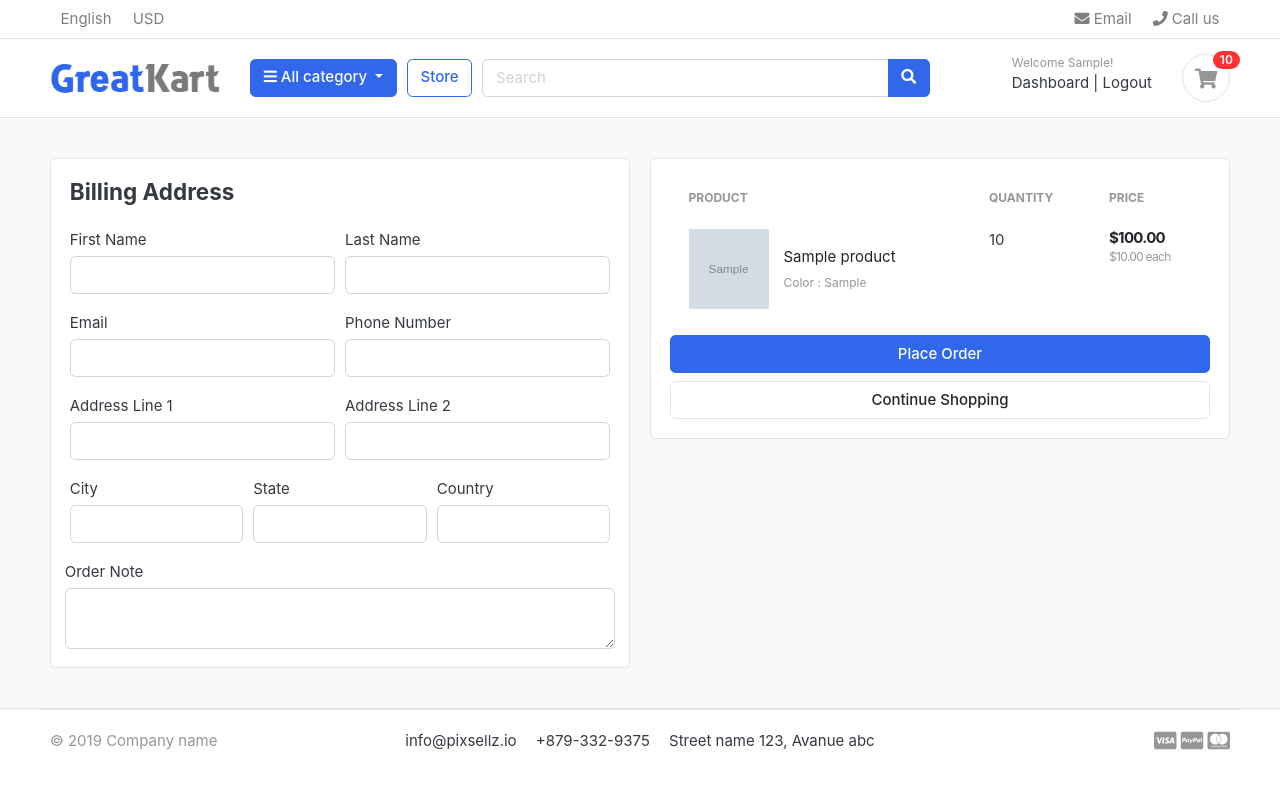
After one commit to A7med650/E-commerce, a Django app: page /cart/checkout/ in a window 1280 px wide. The commit adds this page. Run offline with Django 3.2, Linux system fonts and the light colour scheme; a user stored in the database is signed in; tables that the repository leaves empty hold one stand-in row (values such as "Sample post"); grey boxes marked "Sample" are stand-in pictures; some libraries are stand-ins or nearby versions; some web fonts are replaced.

Commit message:
handled cart and checkout page for the logged in users

```diff
--- a/carts/context_processors.py
+++ b/carts/context_processors.py
@@ -9,7 +9,10 @@ def counter(request):
     else:
         try:
             cart = Cart.objects.filter(cart_id=__cart_id(request))
-            cart_items = CartItem.objects.filter(cart=cart[:1])
+            if request.user.is_authenticated:
+                cart_items = CartItem.objects.filter(user=request.user)
+            else:
+                cart_items = CartItem.objects.filter(cart=cart[:1])
             for cart_item in cart_items:
                 cart_count += cart_item.quantity
         except Cart.DoesNotExist:
--- a/carts/models.py
+++ b/carts/models.py
@@ -1,5 +1,6 @@
 from django.db import models
 from store.models import Product, Variation
+from accounts.models import Account
 
 # Create your models here.
 
@@ -13,9 +14,10 @@ class Cart(models.Model):
 
 
 class CartItem(models.Model):
+    user = models.ForeignKey(Account, on_delete=models.CASCADE, null=True)
     product = models.ForeignKey(Product, on_delete=models.CASCADE)
     variations = models.ManyToManyField(Variation, blank=True)
-    cart = models.ForeignKey(Cart, on_delete=models.CASCADE)
+    cart = models.ForeignKey(Cart, on_delete=models.CASCADE, null=True)
     quantity = models.IntegerField()
     is_active = models.BooleanField(default=True)
 
--- a/carts/urls.py
+++ b/carts/urls.py
@@ -8,4 +8,5 @@ urlpatterns = [
          views.decrement_cart_item, name='decrement_cart_item'),
     path('remove-cart-item/<int:product_id>/<int:cart_item_id>/',
          views.remove_cart_item, name='remove_cart_item'),
+    path('checkout/', views.checkout, name="checkout"),
 ]
--- a/carts/views.py
+++ b/carts/views.py
@@ -2,6 +2,7 @@ from django.shortcuts import render, get_object_or_404, redirect
 from store.models import Product, Variation
 from .models import Cart, CartItem
 from django.core.exceptions import ObjectDoesNotExist
+from django.contrib.auth.decorators import login_required
 
 # Create your views here.
 
@@ -16,68 +17,123 @@ def __cart_id(request):
 
 
 def add_cart(request, product_id):
+    current_user = request.user
     product = get_object_or_404(Product, id=product_id)
-    product_variation = []
-    if request.method == 'POST':
-        for item in request.POST:
-            key = item
-            value = request.POST.get(key)
-            try:
-                variation = Variation.objects.get(
-                    product=product, variation_category__iexact=key, variation_value__iexact=value)
-                product_variation.append(variation)
-            except:
-                pass
-    try:
-        cart = Cart.objects.get(cart_id=__cart_id(request))
-    except Cart.DoesNotExist:
-        cart = Cart.objects.create(cart_id=__cart_id(request))
-        cart.save()
+    if current_user.is_authenticated:
+        product_variation = []
+        if request.method == 'POST':
+            for item in request.POST:
+                key = item
+                value = request.POST.get(key)
+                try:
+                    variation = Variation.objects.get(
+                        product=product, variation_category__iexact=key, variation_value__iexact=value)
+                    product_variation.append(variation)
+                except:
+                    pass
 
-    is_cart_item_exists = CartItem.objects.filter(
-        product=product, cart=cart).exists()
-    if is_cart_item_exists:
-        cart_item = CartItem.objects.filter(
-            product=product, cart=cart)
+        is_cart_item_exists = CartItem.objects.filter(
+            product=product, user=current_user).exists()
+        if is_cart_item_exists:
+            cart_item = CartItem.objects.filter(
+                product=product, user=current_user)
 
-        ex_var_list = []
-        id = []
-        for item in cart_item:
-            existing_variation = item.variations.all()
-            ex_var_list.append(list(existing_variation))
-            id.append(item.id)
-        print(ex_var_list)
+            ex_var_list = []
+            id = []
+            for item in cart_item:
+                existing_variation = item.variations.all()
+                ex_var_list.append(list(existing_variation))
+                id.append(item.id)
+            print(ex_var_list)
 
-        if product_variation in ex_var_list:
-            index = ex_var_list.index(product_variation)
-            item_id = id[index]
-            item = CartItem.objects.get(product=product, id=item_id)
-            item.quantity += 1
-            item.save()
+            if product_variation in ex_var_list:
+                index = ex_var_list.index(product_variation)
+                item_id = id[index]
+                item = CartItem.objects.get(product=product, id=item_id)
+                item.quantity += 1
+                item.save()
+            else:
+                item = CartItem.objects.create(
+                    product=product, quantity=1, user=current_user)
+                if len(product_variation) > 0:
+                    item.variations.clear()
+                    item.variations.add(*product_variation)
+                item.save()
         else:
-            item = CartItem.objects.create(
+            cart_item = CartItem.objects.create(
+                product=product, quantity=1, user=current_user)
+            if len(product_variation) > 0:
+                cart_item.variations.clear()
+                cart_item.variations.add(*product_variation)
+            cart_item.save()
+
+        return redirect('cart')
+    else:
+        product_variation = []
+        if request.method == 'POST':
+            for item in request.POST:
+                key = item
+                value = request.POST.get(key)
+                try:
+                    variation = Variation.objects.get(
+                        product=product, variation_category__iexact=key, variation_value__iexact=value)
+                    product_variation.append(variation)
+                except:
+                    pass
+        try:
+            cart = Cart.objects.get(cart_id=__cart_id(request))
+        except Cart.DoesNotExist:
+            cart = Cart.objects.create(cart_id=__cart_id(request))
+            cart.save()
+
+        is_cart_item_exists = CartItem.objects.filter(
+            product=product, cart=cart).exists()
+        if is_cart_item_exists:
+            cart_item = CartItem.objects.filter(
+                product=product, cart=cart)
+
+            ex_var_list = []
+            id = []
+            for item in cart_item:
+                existing_variation = item.variations.all()
+                ex_var_list.append(list(existing_variation))
+                id.append(item.id)
+            print(ex_var_list)
+
+            if product_variation in ex_var_list:
+                index = ex_var_list.index(product_variation)
+                item_id = id[index]
+                item = CartItem.objects.get(product=product, id=item_id)
+                item.quantity += 1
+                item.save()
+            else:
+                item = CartItem.objects.create(
+                    product=product, quantity=1, cart=cart)
+                if len(product_variation) > 0:
+                    item.variations.clear()
+                    item.variations.add(*product_variation)
+                item.save()
+        else:
+            cart_item = CartItem.objects.create(
                 product=product, quantity=1, cart=cart)
             if len(product_variation) > 0:
-                item.variations.clear()
-                item.variations.add(*product_variation)
-            item.save()
-    else:
-        cart_item = CartItem.objects.create(
-            product=product, quantity=1, cart=cart)
-        if len(product_variation) > 0:
-            cart_item.variations.clear()
-            cart_item.variations.add(*product_variation)
-        cart_item.save()
+                cart_item.variations.clear()
+                cart_item.variations.add(*product_variation)
+            cart_item.save()
 
-    return redirect('cart')
+        return redirect('cart')
 
 
 def decrement_cart_item(request, product_id, cart_item_id):
-    cart = Cart.objects.get(cart_id=__cart_id(request))
     product = get_object_or_404(Product, id=product_id)
     try:
-        cart_item = CartItem.objects.get(
-            cart=cart, product=product, id=cart_item_id)
+        if request.user.is_authenticated:
+            cart_item = CartItem.objects.get(
+                user=request.user, product=product, id=cart_item_id)
+        else:
+            cart = Cart.objects.get(cart_id=__cart_id(request))
+            cart_item = CartItem.objects.get(
+                cart=cart, product=product, id=cart_item_id)
         if cart_item.quantity > 1:
             cart_item.quantity -= 1
             cart_item.save()
@@ -89,10 +145,14 @@ def decrement_cart_item(request, product_id, cart_item_id):
 
 
 def remove_cart_item(request, product_id, cart_item_id):
-    cart = Cart.objects.get(cart_id=__cart_id(request))
     product = get_object_or_404(Product, id=product_id)
-    cart_item = CartItem.objects.get(
-        cart=cart, product=product, id=cart_item_id)
+    if request.user.is_authenticated:
+        cart_item = CartItem.objects.get(
+            user=request.user, product=product, id=cart_item_id)
+    else:
+        cart = Cart.objects.get(cart_id=__cart_id(request))
+        cart_item = CartItem.objects.get(
+            cart=cart, product=product, id=cart_item_id)
     cart_item.delete()
     return redirect('cart')
 
@@ -104,8 +164,12 @@ def cart(request):
     tax = 0
     grand_total = 0
     try:
-        cart = Cart.objects.get(cart_id=__cart_id(request))
-        cart_items = CartItem.objects.filter(cart=cart, is_active=True)
+        if request.user.is_authenticated:
+            cart_items = CartItem.objects.filter(
+                user=request.user, is_active=True)
+        else:
+            cart = Cart.objects.get(cart_id=__cart_id(request))
+            cart_items = CartItem.objects.filter(cart=cart, is_active=True)
         for cart_item in cart_items:
             total += (cart_item.quantity*cart_item.product.price)
             quantity += cart_item.quantity
@@ -122,3 +186,34 @@ def cart(request):
     }
 
     return render(request, 'store/cart.html', context)
+
+
+@login_required(login_url='login')
+def checkout(request):
+    total = 0
+    quantity = 0
+    cart_items = None
+    tax = 0
+    grand_total = 0
+    try:
+        if request.user.is_authenticated:
+            cart_items = CartItem.objects.filter(
+                user=request.user, is_active=True)
+        else:
+            cart = Cart.objects.get(cart_id=__cart_id(request))
+            cart_items = CartItem.objects.filter(cart=cart, is_active=True)
+        for cart_item in cart_items:
+            total += (cart_item.quantity*cart_item.product.price)
+            quantity += cart_item.quantity
+        tax = (2*total)/100
+        grand_total = total + tax
+    except ObjectDoesNotExist:
+        pass
+    context = {
+        'total': total,
+        'quantity': quantity,
+        'cart_items': cart_items,
+        'tax': tax,
+        'grand_total': grand_total,
+    }
+    return render(request, 'store/checkout.html', context)
--- a/templates/store/cart.html
+++ b/templates/store/cart.html
@@ -117,7 +117,7 @@
 						<p class="text-center mb-3">
 							<img src="{% static './images/misc/payments.png' %}" height="26">
 						</p>
-						<a href="./place-order.html" class="btn btn-primary btn-block"> Checkout </a>
+						<a href="{% url 'checkout' %}" class="btn btn-primary btn-block"> Checkout </a>
 						<a href="{% url 'store' %}" class="btn btn-light btn-block">Continue Shopping</a>
 					</div> <!-- card-body.// -->
 				</div> <!-- card.// -->
--- /dev/null
+++ b/templates/store/checkout.html
@@ -0,0 +1,140 @@
+{% extends 'base.html' %}
+{% load static %}
+
+
+{% block content %}
+
+<section class="section-content padding-y bg">
+  <div class="container">
+
+    <!-- ============================ COMPONENT 1 ================================= -->
+
+
+    <div class="row">
+      <aside class="col-lg-6">
+        <div class="card">
+
+          <div class="card-body">
+            <h4 class="cart-title mb-4">Billing Address</h4>
+            <form action="{% url 'checkout' %}" method="POST">
+              {% csrf_token %}
+              <div class="form-row">
+                <div class="col form-group">
+                  <label for="first_name">First Name</label>
+                  <input type="text" name="first_name" id="first_name" class="form-control" required>
+                </div>
+                <div class="col form-group">
+                  <label for="last_name">Last Name</label>
+                  <input type="text" name="last_name" id="last_name" class="form-control" required>
+                </div>
+              </div>
+              <div class="form-row">
+                <div class="col form-group">
+                  <label for="email">Email</label>
+                  <input type="email" name="email" id="email" class="form-control" required>
+                </div>
+                <div class="col form-group">
+                  <label for="phone_number">Phone Number</label>
+                  <input type="text" name="phone_number" id="phone_number" class="form-control" required>
+                </div>
+              </div>
+              <div class="form-row">
+                <div class="col form-group">
+                  <label for="address_line_1">Address Line 1</label>
+                  <input type="text" name="address_line_1" id="address_line_1" class="form-control" required>
+                </div>
+                <div class="col form-group">
+                  <label for="address_line_2">Address Line 2</label>
+                  <input type="text" name="address_line_2" id="address_line_2" class="form-control">
+                </div>
+              </div>
+              <div class="form-row">
+                <div class="col form-group">
+                  <label for="city">City</label>
+                  <input type="text" name="city" id="city" class="form-control" required>
+                </div>
+                <div class="col form-group">
+                  <label for="state">State</label>
+                  <input type="text" name="state" id="state" class="form-control" required>
+                </div>
+                <div class="col form-group">
+                  <label for="country">Country</label>
+                  <input type="text" name="country" id="country" class="form-control" required>
+                </div>
+              </div>
+              <div class="form-row">
+                <label for="order_note">Order Note</label>
+                <textarea name="order_note" id="order_note" rows="2" class="form-control"></textarea>
+              </div>
+          </div>
+
+        </div> <!-- card.// -->
+
+      </aside> <!-- col.// -->
+      <aside class="col-lg-6">
+
+        <div class="card">
+          <div class="card-body">
+
+            <table class="table table-borderless table-shopping-cart">
+              <thead class="text-muted">
+                <tr class="small text-uppercase">
+                  <th scope="col">Product</th>
+                  <th scope="col" width="120">Quantity</th>
+                  <th scope="col" width="120">Price</th>
+                </tr>
+              </thead>
+              <tbody>
+
+                {% for cart_item in cart_items %}
+
+                <tr>
+                  <td>
+                    <figure class="itemside align-items-center">
+                      <div class="aside"><img src="{{ cart_item.product.images.url }}" class="img-sm"></div>
+                      <figcaption class="info">
+                        <a href="{% url 'product_detail' cart_item.product.category.slug cart_item.product.slug %}"
+                          class="title text-dark">{{ cart_item.product.product_name }}</a>
+                        <p class="text-muted small">
+                          {% if cart_item.variations.all %}
+                          {% for item in cart_item.variations.all %}
+                          {{ item.variation_category|capfirst }} : {{ item.variation_value|capfirst }} <br>
+                          {% endfor %}
+                          {% endif %}
+                        </p>
+                      </figcaption>
+                    </figure>
+                  </td>
+                  <td>
+                    <label for="">{{ cart_item.quantity }}</label>
+                  </td>
+                  <td>
+                    <div class="price-wrap">
+                      <var class="price">${{ cart_item.sub_total }}</var>
+                      <small class="text-muted"> ${{ cart_item.product.price }} each </small>
+                    </div> <!-- price-wrap .// -->
+                  </td>
+                </tr>
+
+                {% endfor %}
+
+              </tbody>
+            </table>
+
+            <button type="submit" class="btn btn-primary btn-block" name="submit">Place Order</button>
+            <a href="{% url 'store' %}" class="btn btn-light btn-block">Continue Shopping</a>
+            </form>
+          </div> <!-- card-body.// -->
+        </div> <!-- card.// -->
+
+      </aside> <!-- col.// -->
+
+
+    </div> <!-- row.// -->
+    <!-- ============================ COMPONENT 1 END .// ================================= -->
+
+  </div> <!-- container .//  -->
+</section>
+<!-- ========================= SECTION CONTENT END// ========================= -->
+
+{% endblock content %}
```
Also changed, not shown: accounts/views.py (+47 -1 lines), carts/migrations/0003_auto_20210928_1114.py (added).
